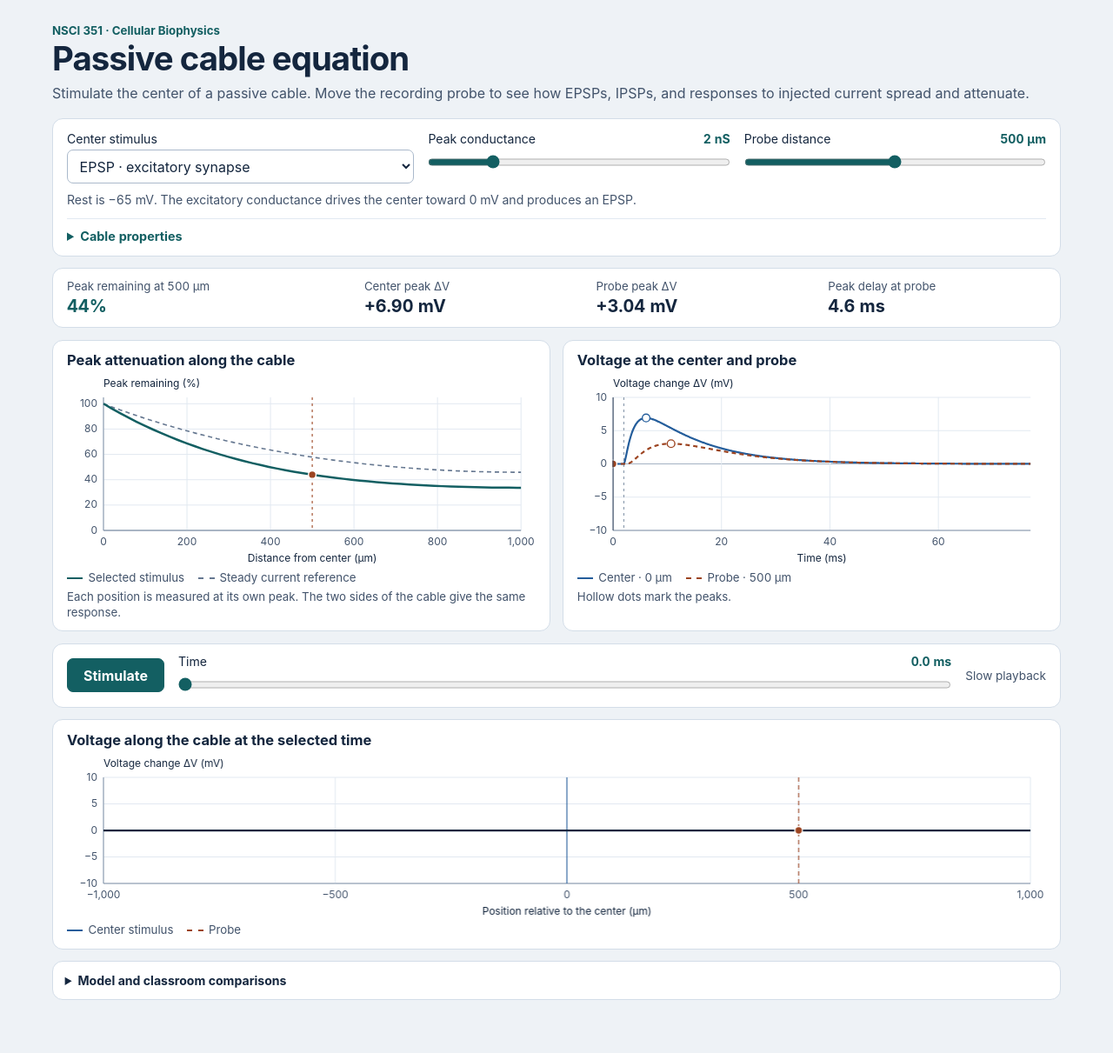
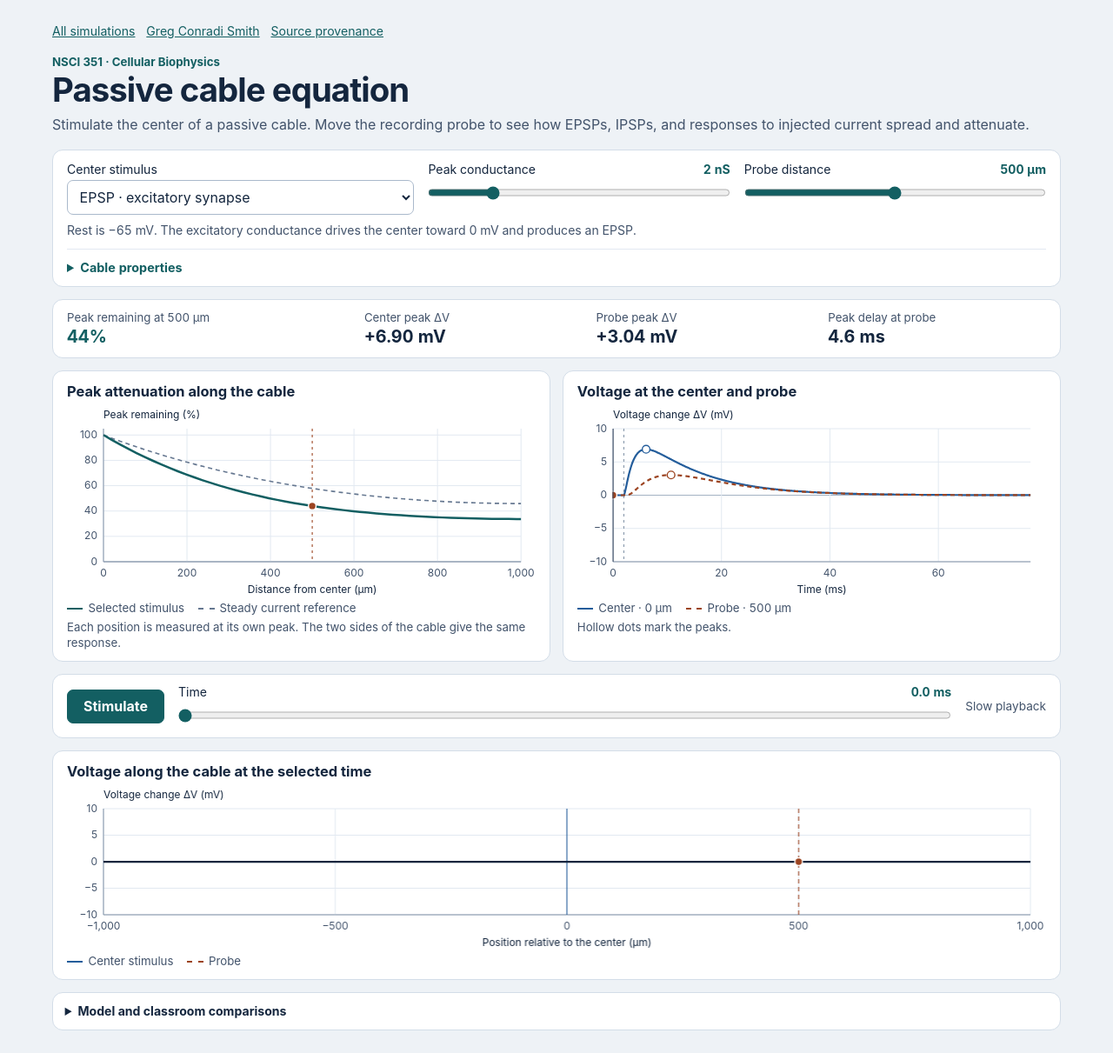
Before and after one commit to gregconradismith/gregconradismith.github.io, a Jekyll site: the page simulations/passive-cable-equation/index.html, which Jekyll copies as it is, in a window 1280 px wide. Shown: the whole page at 87% size. Built offline with Jekyll 4.4.1, drawn with Linux system fonts in a browser that asks for light colours; before the commit the page ends 1176 px from its top, so only the background shows below that.

Commit message:
List the passive cable simulator on the academic site

```diff
--- a/simulations/passive-cable-equation/index.html
+++ b/simulations/passive-cable-equation/index.html
@@ -4,6 +4,7 @@
 <meta charset="utf-8">
 <meta name="viewport" content="width=device-width, initial-scale=1">
 <title>Passive cable equation · NSCI 351</title>
+<link rel="icon" type="image/svg+xml" href="../../images/favicon.svg">
 <style>
   :root {
     color-scheme: light;
@@ -26,6 +27,7 @@
   h1, h2, p, figure { margin: 0; }
   header { margin-bottom: 1.05rem; }
   .course { color: var(--accent); font-size: .83rem; font-weight: 650; }
+  .site-nav { display: flex; flex-wrap: wrap; gap: .35rem .8rem; margin-bottom: 1.15rem; font-size: .88rem; }
   h1 { margin: .2rem 0 .42rem; font-size: clamp(1.7rem, 4vw, 2.4rem); line-height: 1.13; letter-spacing: -.025em; }
   .subtitle { color: var(--muted); line-height: 1.45; }
   .panel { background: var(--paper); border: 1px solid var(--border); border-radius: 12px; }
@@ -97,6 +99,11 @@
 </head>
 <body>
 <main>
+  <nav class="site-nav" aria-label="Academic website">
+    <a href="../../simulations/">All simulations</a>
+    <a href="../../">Greg Conradi Smith</a>
+    <a href="../provenance.json">Source provenance</a>
+  </nav>
   <header>
     <p class="course">NSCI 351 · Cellular Biophysics</p>
     <h1>Passive cable equation</h1>
```
Also changed, not shown: _pages/simulations.md (+1 -0 lines), simulations/provenance.json (+8 -0 lines), .codex/handoff.md.
